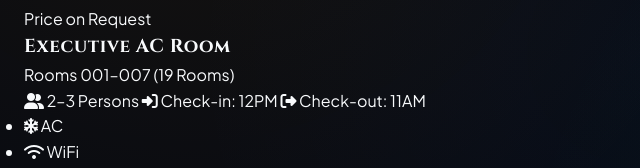
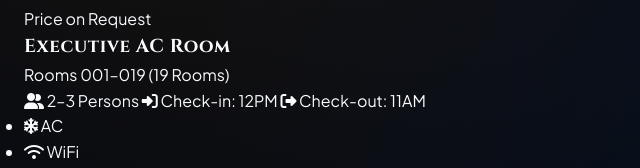
Before and after one commit to bangakaustubh-ship-it/Rajodibeachresort, a plain HTML site: page index.html in a window 1280 px wide. Shown: the part 5148-5316 px from the top of the page, 0-640 px from the left. Drawn offline with Linux system fonts and the light colour scheme.

Commit message:
Update Executive AC Room numbers

```diff
--- a/index.html
+++ b/index.html
@@ -178,7 +178,7 @@
         <div class="room-body">
           <div class="room-header">
             <h3 class="room-name">Executive AC Room</h3>
-            <span class="room-rooms">Rooms 001–007 (19 Rooms)</span>
+            <span class="room-rooms">Rooms 001–019 (19 Rooms)</span>
           </div>
           <div class="room-meta">
             <span><i class="fa-solid fa-user-group"></i> 2–3 Persons</span>
```
